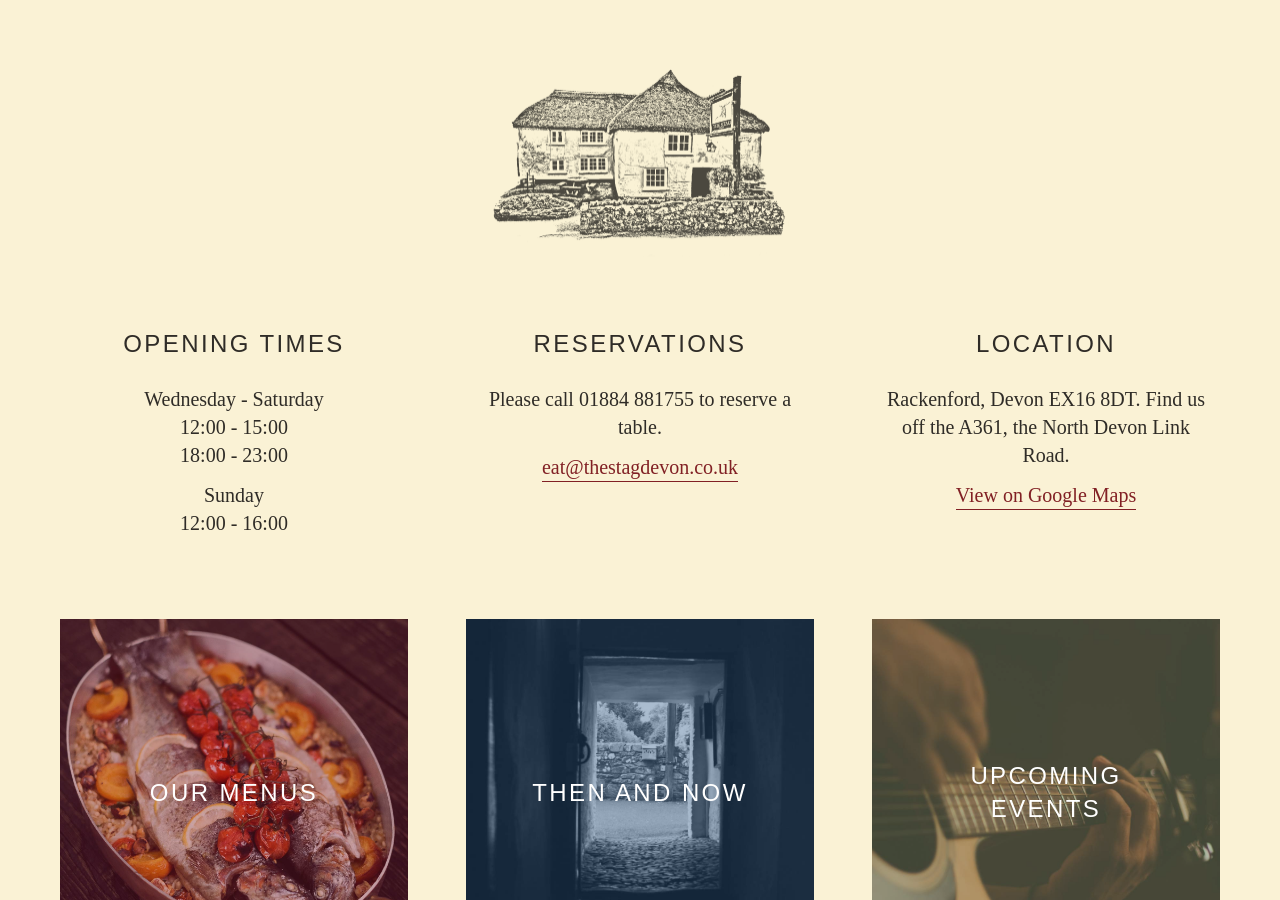
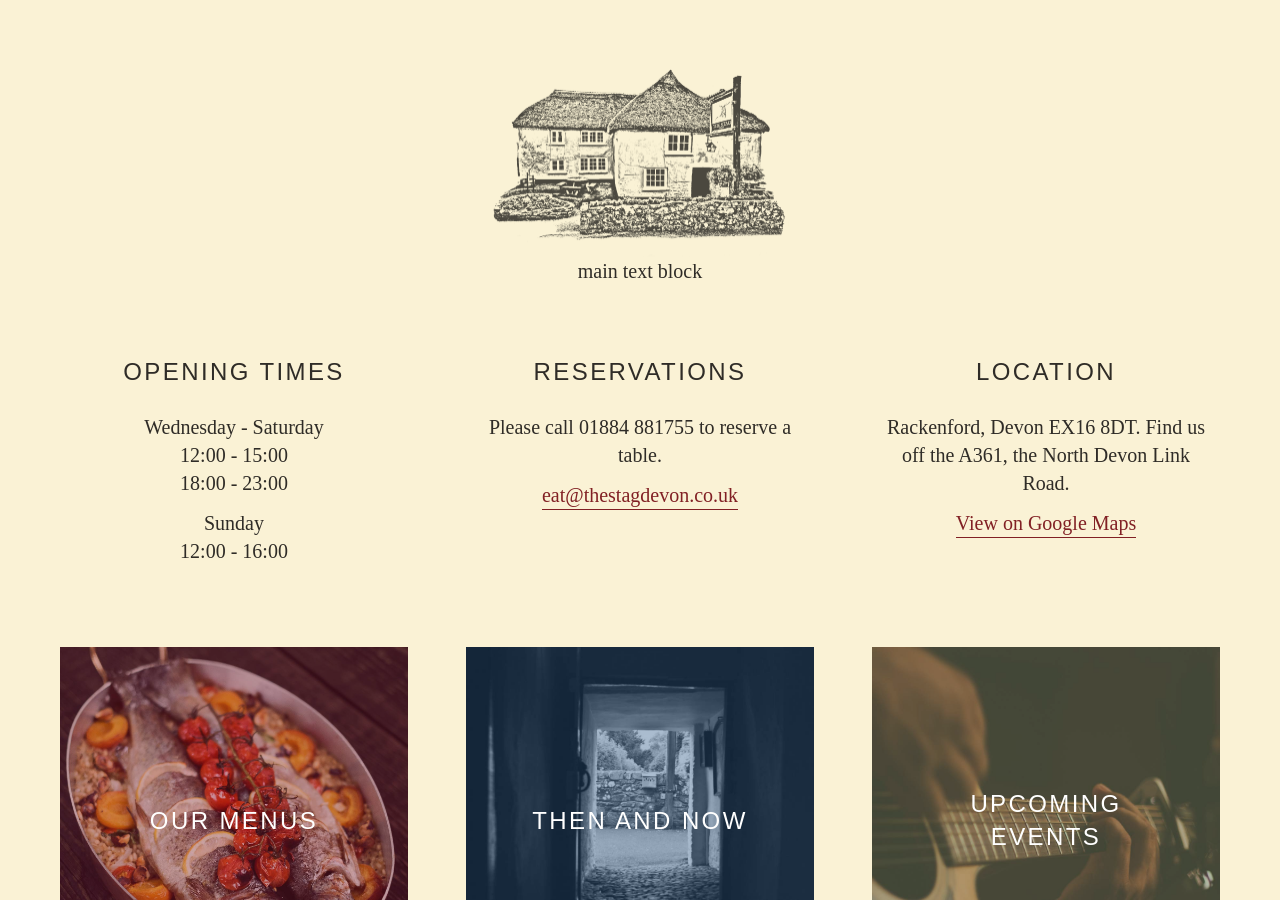
Before and after one commit to nigelpayne/thestagrackenford, a Jekyll site: the page built from food.markdown, in a window 1280 px wide and 900 px high, scrolled down 932 px. Built offline with Jekyll 4.4.1, drawn with Linux system fonts in a browser that asks for light colours; some web fonts are replaced.

Commit message:
Updated Food

```diff
--- a/food.markdown
+++ b/food.markdown
@@ -4,7 +4,9 @@
   for you from scratch
 date: 2019-10-30 09:56:00 +00:00
 content:
-  header:
-  text:
-  image:
+  header: content header
+  text: content text
+  image: content image
 ---
+
+main text block
```
